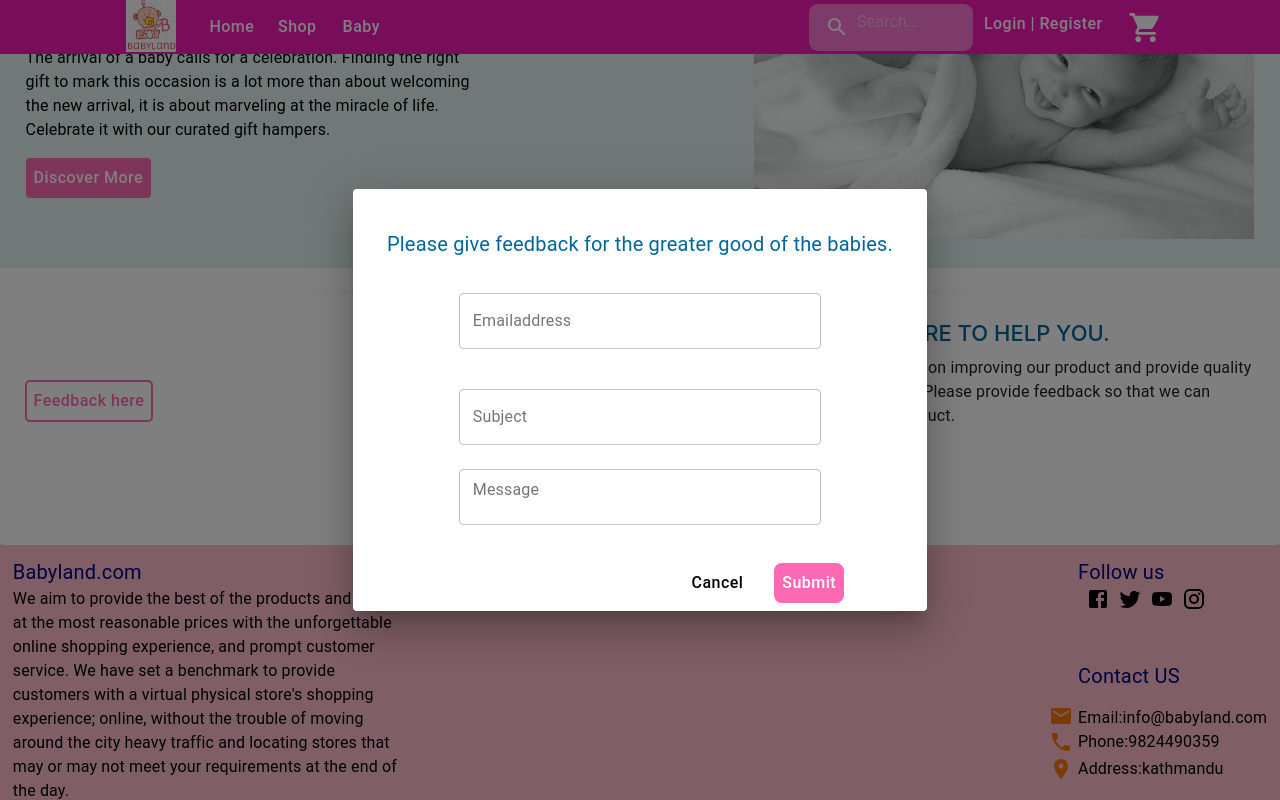
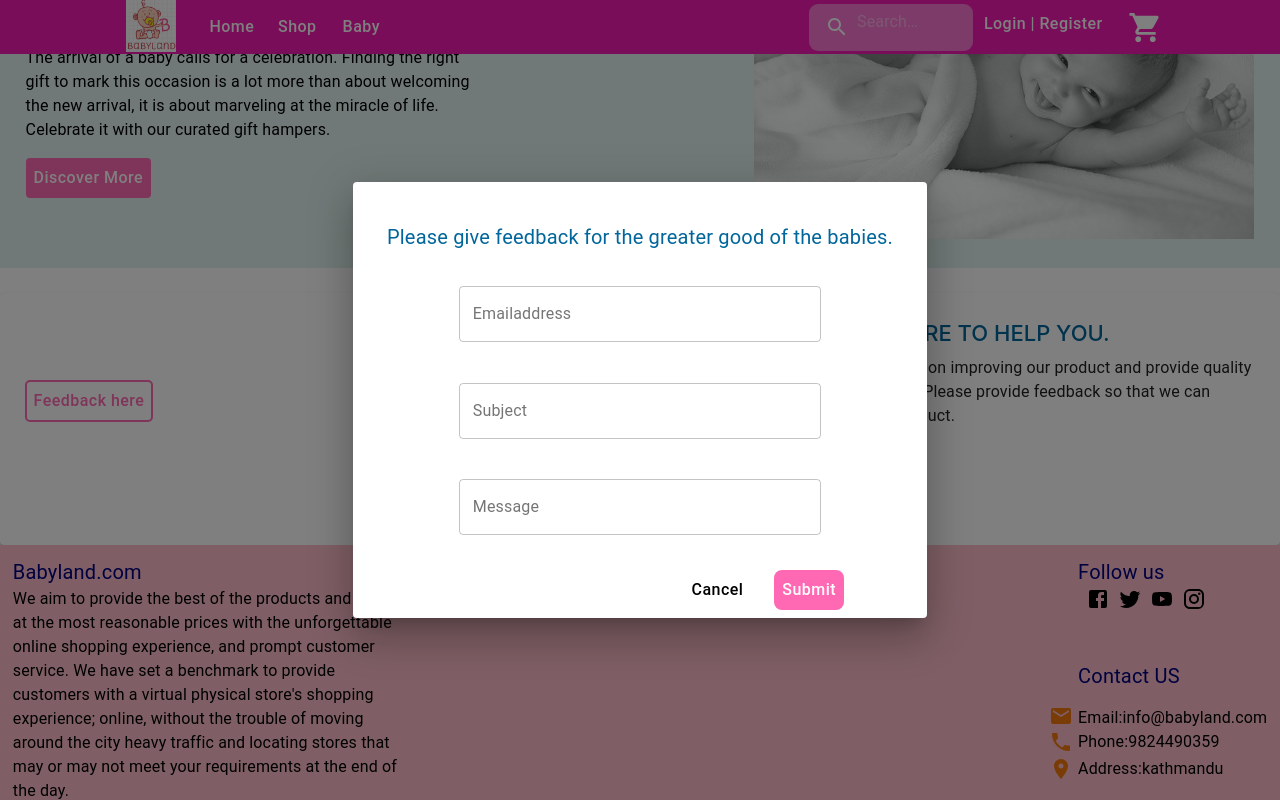
Before and after one commit to SushilSubedi/babyland, a React (Create React App) app: page / in a window 1280 px wide. Both pictures are taken after a click on the button "Feedback here". Shown: the part 2250-3050 px from the top of the page. Built offline with nearby package versions, Linux system fonts and the light colour scheme.

Commit message:
file updated

```diff
--- a/src/GlobalComponents/Input.js
+++ b/src/GlobalComponents/Input.js
@@ -6,16 +6,7 @@ import createStyles from "@material-ui/core/styles/createStyles";
 
 const Input = (props) => {
   const classes = useStyles();
-  const {
-    label,
-    type,
-    value,
-    onChange,
-    errorMessage,
-    outlined,
-    style,
-    comment,
-  } = props;
+  const { label, type, value, onChange, errorMessage, outlined, style } = props;
 
   let textField = (
     <TextField
@@ -29,20 +20,6 @@ const Input = (props) => {
       variant={outlined}
     />
   );
-
-  if (comment == true) {
-    return (
-      <TextField
-        id="input field"
-        label={label}
-        type={type}
-        value={value}
-        onChange={onChange}
-        className={classes.input}
-        variant={outlined}
-      />
-    );
-  }
 
   return (
     <div style={{ padding: "6% 0%", width: "100%" }}>
@@ -61,7 +38,7 @@ const useStyles = makeStyles((theme) =>
     Typography: {
       fontSize: "12px",
       color: "red",
-      marginTop: "2px",
+      marginTop: "3px",
     },
     input: {
       width: "100%",
--- a/src/components/Connect/FeedbackDialog/FeedbackDialog.js
+++ b/src/components/Connect/FeedbackDialog/FeedbackDialog.js
@@ -1,4 +1,5 @@
 import React, { useState } from "react";
+
 import {
   makeStyles,
   createStyles,
@@ -25,7 +26,6 @@ const FeedbackDialog = (props) => {
   const classes = useStyles();
 
   const handleEmail = (e) => {
-    console.log("email");
     let re = /^(([^<>()\[\]\\.,;:\s@"]+(\.[^<>()\[\]\\.,;:\s@"]+)*)|(".+"))@((\[[0-9]{1,3}\.[0-9]{1,3}\.[0-9]{1,3}\.[0-9]{1,3}])|(([a-zA-Z\-0-9]+\.)+[a-zA-Z]{2,}))$/;
     if (e.target.value === "") {
       setIsValid(false);
@@ -40,21 +40,20 @@ const FeedbackDialog = (props) => {
     setEmail(e.target.value);
   };
   const handleSubject = (e) => {
-    console.log("subject");
     if (e.target.value === "") {
       setIsValid(false);
-      setSubject("Subject field is empty");
+      setSubjectMessage("Subject field is empty");
     } else if (e.target.value.length > 5 && e.target.value.length < 30) {
       setIsValid(true);
       setSubjectMessage(null);
     } else {
       setIsValid(false);
-      setSubject("Subject is not valid");
+      setSubjectMessage("Subject is not valid");
     }
     setSubject(e.target.value);
   };
+
   const handleMessage = (e) => {
-    console.log("message");
     if (e.target.value === "") {
       setIsValid(false);
       setFeedbackMessage("Message field is empty");
@@ -68,7 +67,6 @@ const FeedbackDialog = (props) => {
     setMessage(e.target.value);
   };
   const onSubmitHandler = () => {
-    console.log("hello");
     if (
       emailMessage === null &&
       subjectMessage === null &&
@@ -80,8 +78,8 @@ const FeedbackDialog = (props) => {
       setMessage("");
     } else if (!isValid) {
       setSubjectMessage("Subject field is empty");
-      setEmailMessage("Email-address is empty");
-      setFeedbackMessage("Message is empty");
+      setEmailMessage("Email-address field is empty");
+      setFeedbackMessage("Message field is empty");
     } else if (emailMessage === "") {
       setEmailMessage("Email-address is empty");
     } else if (subjectMessage === "") {
@@ -136,7 +134,6 @@ const FeedbackDialog = (props) => {
                     type={items.type}
                     value={items.value}
                     onChange={items.onChange}
-                    comment={true}
                     errorMessage={items.errorMessage}
                     outlined="outlined"
                     className={classes.message}
```
